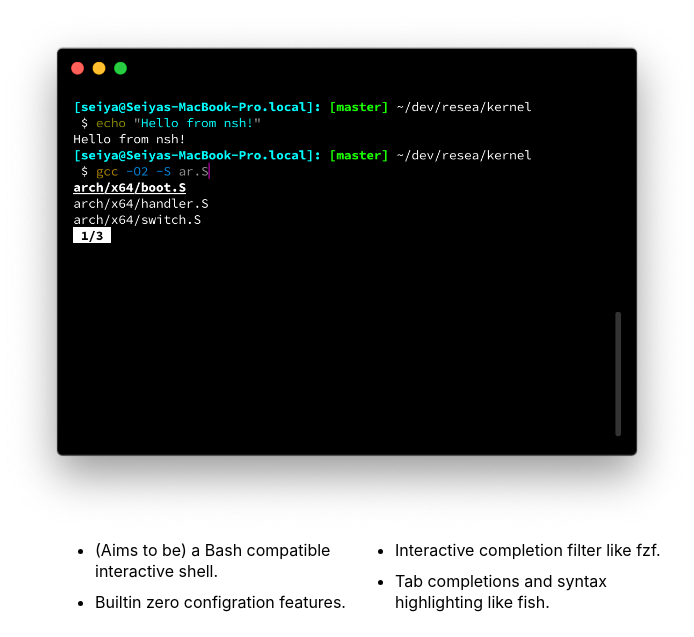
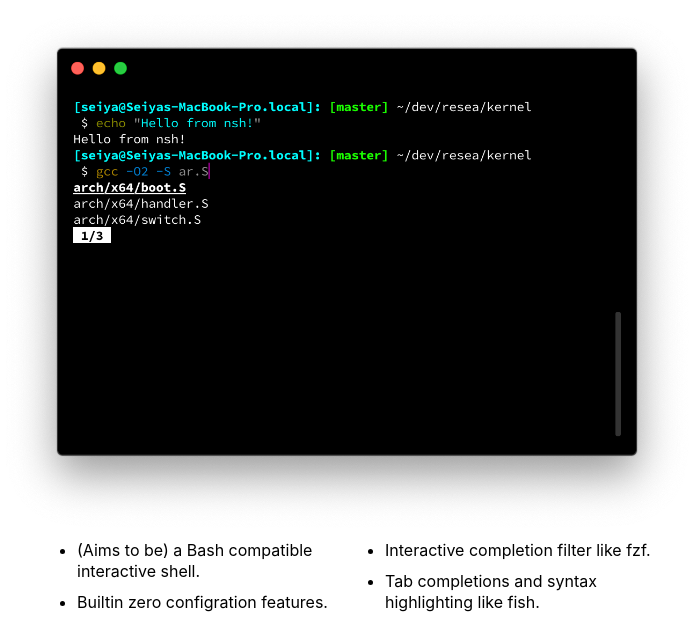
Before and after one commit to seiyanuta/seiya.me, a plain HTML site: page nsh/index.html in a window 1280 px wide. Shown: the part 163-800 px from the top of the page, without its empty margins (308-1002 px from the left). Drawn offline with Linux system fonts and the light colour scheme.

Commit message:
Update project.css

```diff
--- a/project.css
+++ b/project.css
@@ -42,7 +42,7 @@ main {
 }
 
 .features {
-    margin-left: 70px;
+    margin-left: 50px;
 }
 
 .features ul {
```
